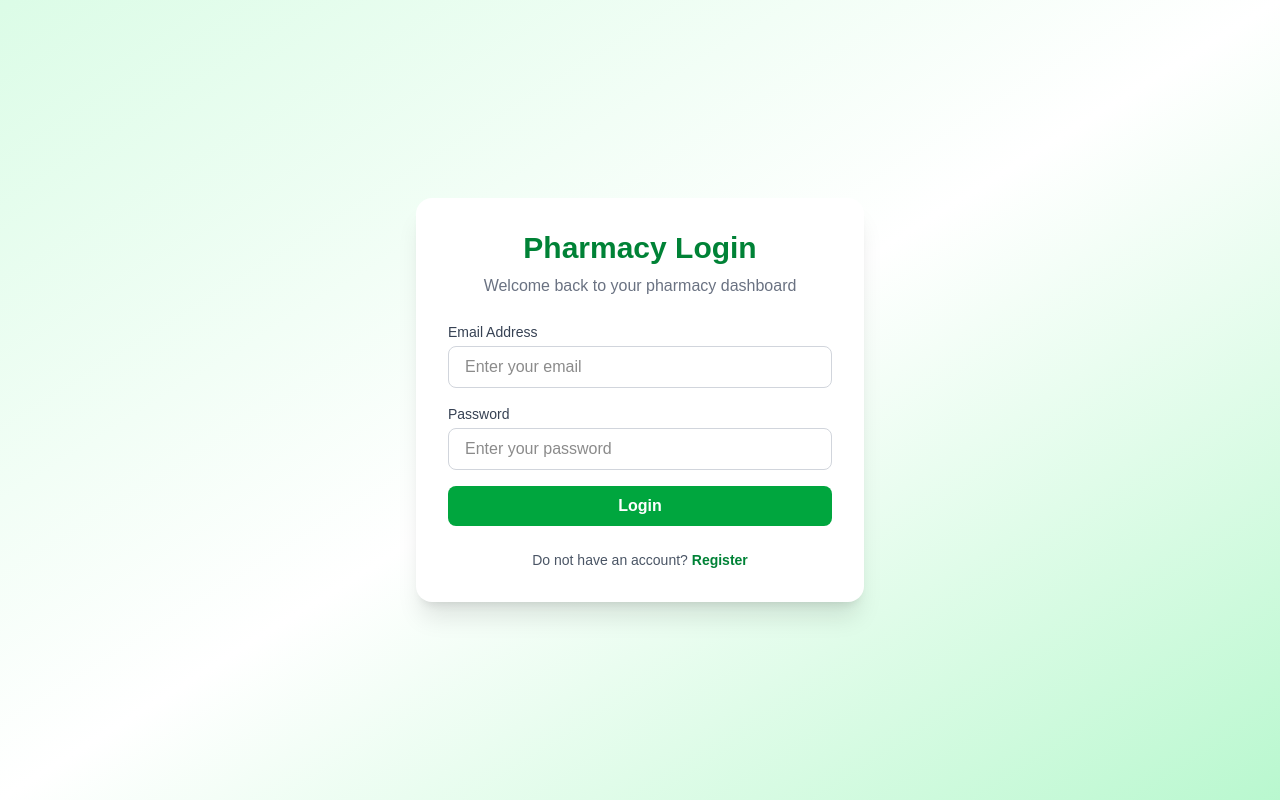
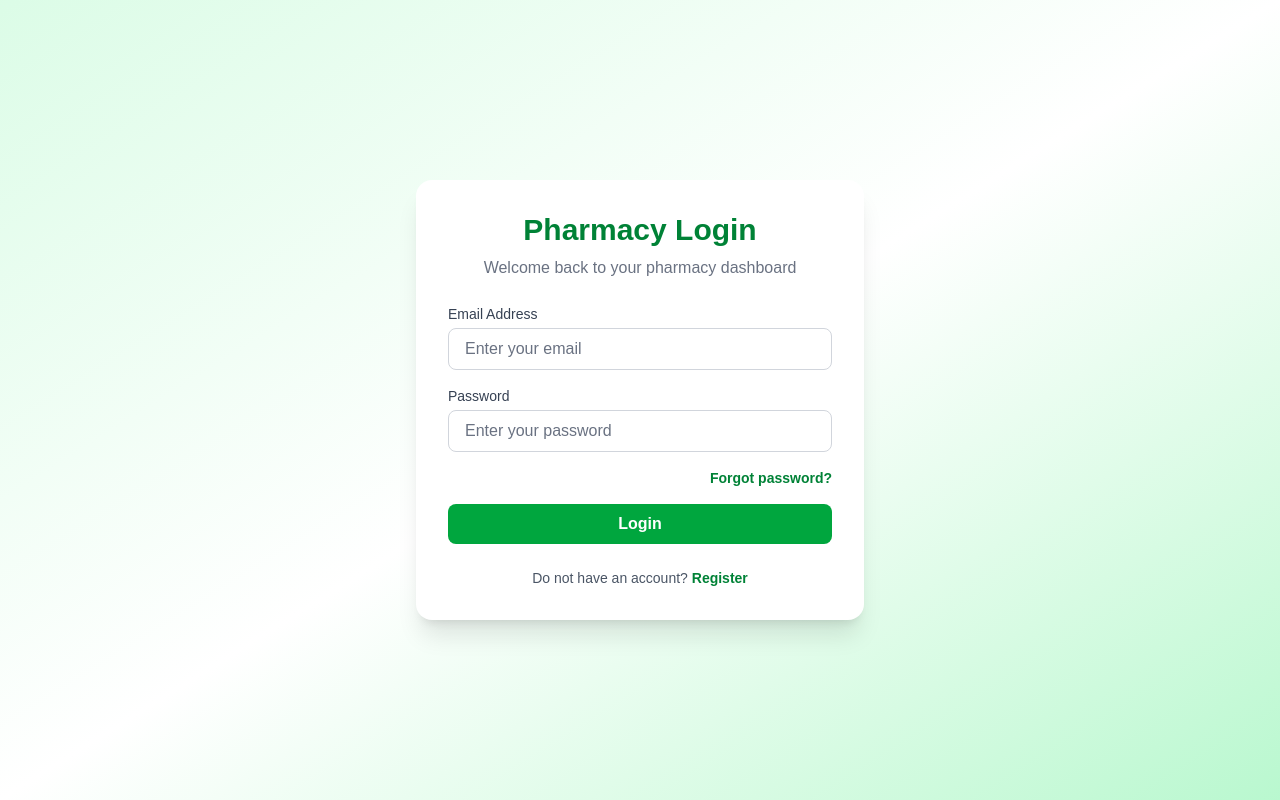
Before and after one commit to Asif11222/Pharmacy-Management-frontend, a Next.js app: page /login in a window 1280 px wide. Built offline with nearby package versions, Linux system fonts and the light colour scheme.

Commit message:
authentication entry page for the pharmacy frontend. It lets a user submit email and password, calls the backend login endpoint

```diff
--- a/app/login/page.tsx
+++ b/app/login/page.tsx
@@ -26,14 +26,17 @@ export default function LoginPage() {
     e.preventDefault();
 
     try {
-      const res = await API.post('/auth/login', form);
+      const res = await API.post('/auth/login', {
+        email: form.email.trim(),
+        password: form.password,
+      });
 
       localStorage.setItem('token', res.data.accessToken);
       localStorage.setItem('user', JSON.stringify(res.data.user));
 
       setMessage('Login successful');
 
-      router.push('/medicines');
+      router.push(res.data.user.role === 'admin' ? '/admin' : '/dashboard');
     } catch (error: unknown) {
       if (axios.isAxiosError(error)) {
         setMessage(error.response?.data?.message || 'Login failed');
@@ -66,7 +69,7 @@ export default function LoginPage() {
               placeholder="Enter your email"
               value={form.email}
               onChange={handleChange}
-              className="w-full rounded-lg border border-gray-300 px-4 py-2 focus:outline-none focus:ring-2 focus:ring-green-500"
+              className="w-full rounded-lg border border-gray-300 px-4 py-2 text-black placeholder:text-gray-500 focus:outline-none focus:ring-2 focus:ring-green-500"
             />
           </div>
 
@@ -80,9 +83,15 @@ export default function LoginPage() {
               placeholder="Enter your password"
               value={form.password}
               onChange={handleChange}
-              className="w-full rounded-lg border border-gray-300 px-4 py-2 focus:outline-none focus:ring-2 focus:ring-green-500"
+              className="w-full rounded-lg border border-gray-300 px-4 py-2 text-black placeholder:text-gray-500 focus:outline-none focus:ring-2 focus:ring-green-500"
             />
           </div>
+
+             <p className="text-right text-sm">
+             <a href="/forgot-password" className="text-green-700 font-semibold">
+              Forgot password?
+              </a>
+               </p>
 
           <button
             type="submit"
```
